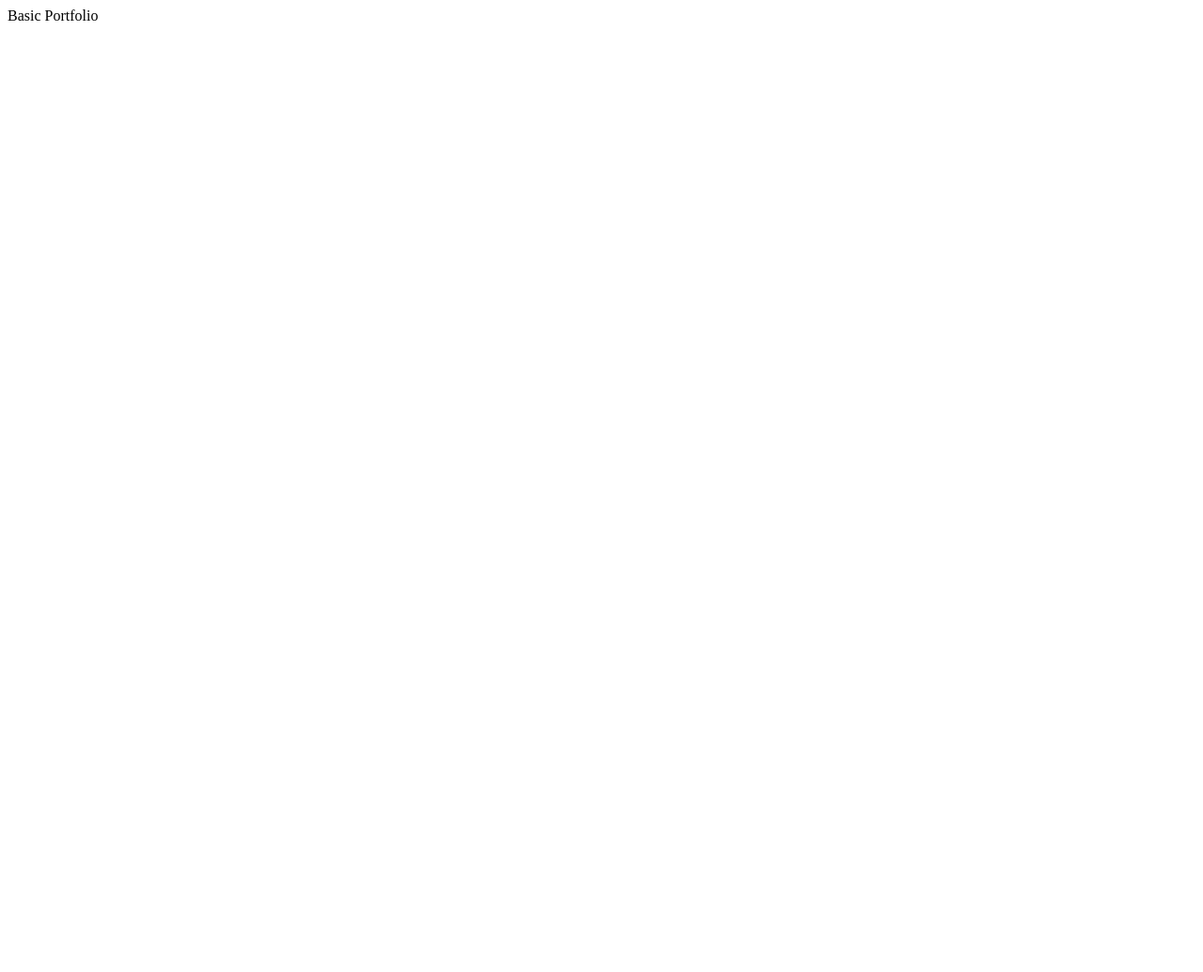
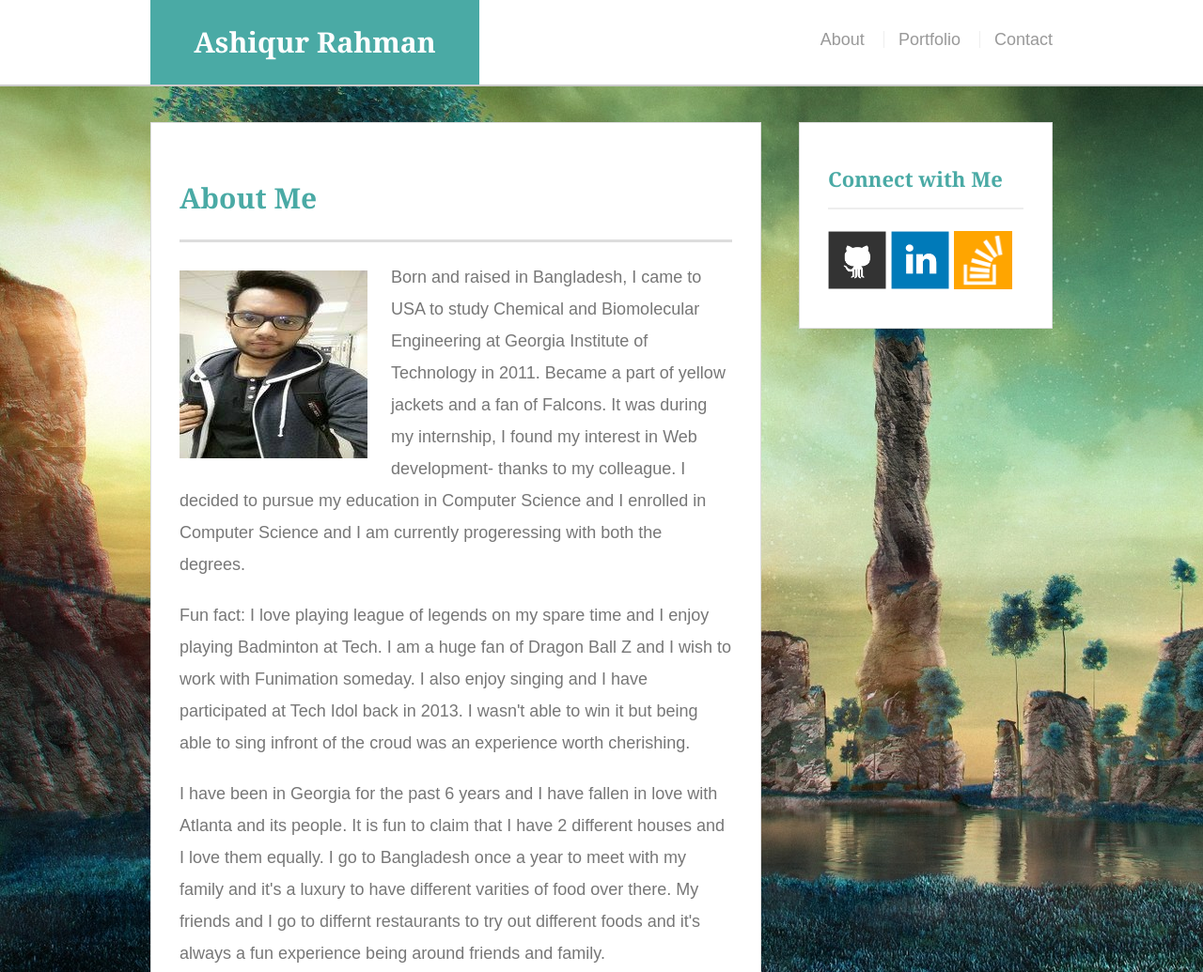
Before and after one commit to arahman10/Basic-Portfolio, a plain HTML site: page responsive-portfolio-master/index.html in a window 1280 px wide. Shown: the top 1035 px of the page at 94% size. Before the commit the page ends 800 px from the top, so only its background shows below. Drawn offline with Linux system fonts and the light colour scheme.

Commit message:
Initializing Index

```diff
--- a/responsive-portfolio-master/index.html
+++ b/responsive-portfolio-master/index.html
@@ -1 +1,64 @@
-Basic Portfolio
+<!doctype html>
+<html lang="en-us">
+
+<head>
+  <meta charset="UTF-8">
+
+  <meta name="viewport" content="width=device-width, initial-scale=1.0">
+  <title>About - Ashiqur Rahman </title>
+  <link rel="stylesheet" type="text/css" href="assets/css/reset.css">
+  <link rel="stylesheet" type="text/css" href="assets/css/style.css">
+
+</head>
+
+<body>
+
+  <header id="masterhead">
+    <div class="container">
+      <a href="index.html" id="Ashiq-logo">Ashiqur Rahman</a>
+      <nav>
+        <a href="index.html">About</a>
+        <a href="portfolio.html">Portfolio</a>
+        <a href="contact.html">Contact</a>
+      </nav>
+    </div>
+  </header>
+
+  <div id="main-container" class="container">
+    <section class="main-section">
+      <h1>About Me</h1>
+
+
+      <img src="assets/images/Ashiq.jpg" class="auth-image" alt="Ashiq">
+
+      <p>Born and raised in Bangladesh, I came to USA to study Chemical and Biomolecular Engineering at Georgia Institute of Technology in 2011. Became a part of yellow jackets and a fan of Falcons. It was during my internship, I found my interest in Web development- thanks to my colleague. I decided to pursue my education in Computer Science and I enrolled in Computer Science and I am currently progeressing with both the degrees.</p>
+
+      <p>Fun fact: I love playing league of legends on my spare time and I enjoy playing Badminton at Tech. I am a huge fan of Dragon Ball Z and I wish to work with Funimation someday. I also enjoy singing and I have participated at Tech Idol back in 2013. I wasn't able to win it but being able to sing infront of the croud was an experience worth cherishing.</p>
+
+       <p> I have been in Georgia for the past 6 years and I have fallen in love with Atlanta and its people. It is fun to claim that I have 2 different houses and I love them equally. I go to Bangladesh once a year to meet with my family and it's a luxury to have different varities of food over there. My friends and I go to differnt restaurants to try out different foods and it's always a fun experience being around friends and family.</p>
+
+      <p><b>Miscellaneous facts about myself: </b> I speak four different languages. I am able to write and read Arabic but I don't know what the words and sentences mean. I am a huge fan of Atlanta Falcons and I am still waiting for the day to see Matt Ryan holding the Super Bowl trophy. I was a Professional Counter Strike player and I have played in many tournaments overseas. </p>
+
+
+    </section>
+
+    <section class="sidebar">
+      <div id="connect">
+        <h2>Connect with Me</h2>
+
+        <a href="https://github.com/arahman10"><img src="assets/images/github-128.png" class="social" alt="GitHub" /></a>
+        <a href="https://www.linkedin.com/in/ashiqur-rahman-b195b67b/"><img src="assets/images/linkedin-128.png" class="social" alt="LinkedIn" /></a>
+        <a href="https://stackoverflow.com/users/8351525/ashiqur-rahman?tab=profile" /><img src="assets/images/stackoverflow.png" class="social" alt="Stack Overflow" /></a>
+
+      </div>
+    </section>
+  </div>
+
+  <footer>
+    <div class="container">
+      Copyright &copy; 2017 Ashiqur Rahman
+    </div>
+  </footer>
+</body>
+
+</html>
```
